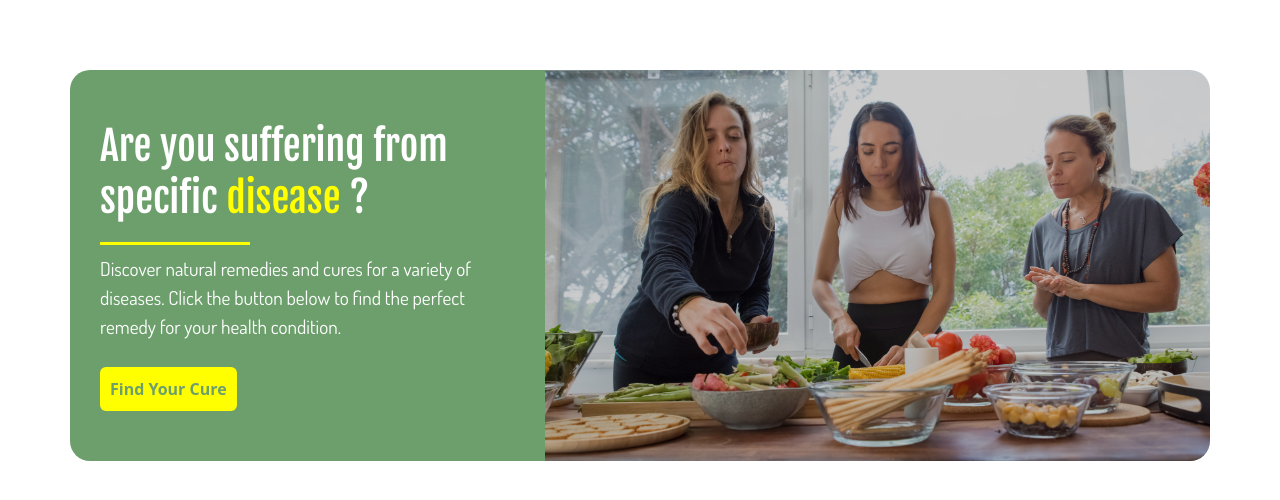
After one commit to mkayf/healNaturally, a PHP site: page /call-to-disease-page.html in a window 1280 px wide. The commit adds this page. Shown: the top 500 px of the page. Run offline with PHP 8.4, Linux system fonts and the light colour scheme.

Commit message:
call to disease section created

```diff
--- /dev/null
+++ b/call-to-disease-page-style.css
@@ -0,0 +1,77 @@
+@import url('https://fonts.googleapis.com/css2?family=Dosis:wght@200..800&family=Fjalla+One&display=swap');
+
+.cta-section{
+    margin: 70px auto;
+    /* border: 4px solid red; */
+}
+
+.cta-section .row{
+    border-radius: 20px;
+    overflow: hidden;
+    height: auto;
+}
+
+.cta-content{
+    padding: 50px 30px !important;
+    background-color: #6c9f6c;
+    color: white;;
+    display: flex;
+    justify-content: center;
+    align-items: flex-start;
+    flex-direction: column;
+    gap: 10px;
+}
+
+.cta-content h2{
+    font-family: "Fjalla One", sans-serif !important;
+    font-weight: 400;
+    font-size: 2.5rem;
+    line-height: 1.3;
+}
+
+.cta-content p{
+    font-family: 'Dosis', sans-serif;
+    font-size: 1.2rem;
+}
+
+.cta-content .line{
+    height: 3px;
+    background: yellow;
+    width: 150px;
+    display: block;
+}
+
+.cta-content .cta-btn{
+    font-weight: 600;
+    text-decoration: none;
+    color: #6c9f6c;
+    background-color: yellow;
+    padding: 10px;
+    border-radius: 6px;
+}
+
+.cta-img-div{
+    background: linear-gradient(rgba(0,0,0,0.2), rgba(0,0,0,0.2)) ,url('./assets/images/cta-img.jpg');
+    background-repeat: no-repeat;
+    background-size: cover;
+    background-position: center;
+}
+
+
+@media (max-width: 768px){
+    .cta-section .container .row{
+        display: flex;
+        flex-direction: column;
+        justify-content: center;
+        align-items: center;
+    }
+
+    .cta-content{
+        padding: 50px 20px !important;
+    }
+
+    .cta-img-div{
+        height: 400px;
+        width: 100%;
+    }
+}
--- /dev/null
+++ b/call-to-disease-page.html
@@ -0,0 +1,29 @@
+<!DOCTYPE html>
+<html lang="en">
+<head>
+    <meta charset="UTF-8">
+    <meta name="viewport" content="width=device-width, initial-scale=1.0">
+    <title>Call to disease page</title>
+    <link rel="stylesheet" href="call-to-disease-page-style.css">
+    <link href="https://cdn.jsdelivr.net/npm/bootstrap@5.3.3/dist/css/bootstrap.min.css" rel="stylesheet" integrity="sha384-QWTKZyjpPEjISv5WaRU9OFeRpok6YctnYmDr5pNlyT2bRjXh0JMhjY6hW+ALEwIH" crossorigin="anonymous">
+</head>
+<body>
+
+    <section class="cta-section">
+        <div class="container">
+        <div class="row">
+        <div class="col col-sm-12 col-md-6 col-lg-5 cta-content">
+            <h2>Are you suffering from specific <span style="color: yellow;">disease </span>?</h2>
+            <span class="line"></span>
+            <p>Discover natural remedies and cures for a variety of diseases. Click the button below to find the perfect remedy for your health condition.</p>
+            <a href="diseases.html" class="cta-btn">Find Your Cure</a>
+        </div>
+        <div class="col col-sm-12 col-md-6 col-lg-7 cta-img-div"></div>
+    </div>
+</div>
+    </section>
+
+
+    <script src="https://cdn.jsdelivr.net/npm/bootstrap@5.3.3/dist/js/bootstrap.bundle.min.js" integrity="sha384-YvpcrYf0tY3lHB60NNkmXc5s9fDVZLESaAA55NDzOxhy9GkcIdslK1eN7N6jIeHz" crossorigin="anonymous"></script>
+</body>
+</html>
```
Also changed, not shown: assets/images/cta-img.jpg (added), footer.css (line endings or trailing spaces).
